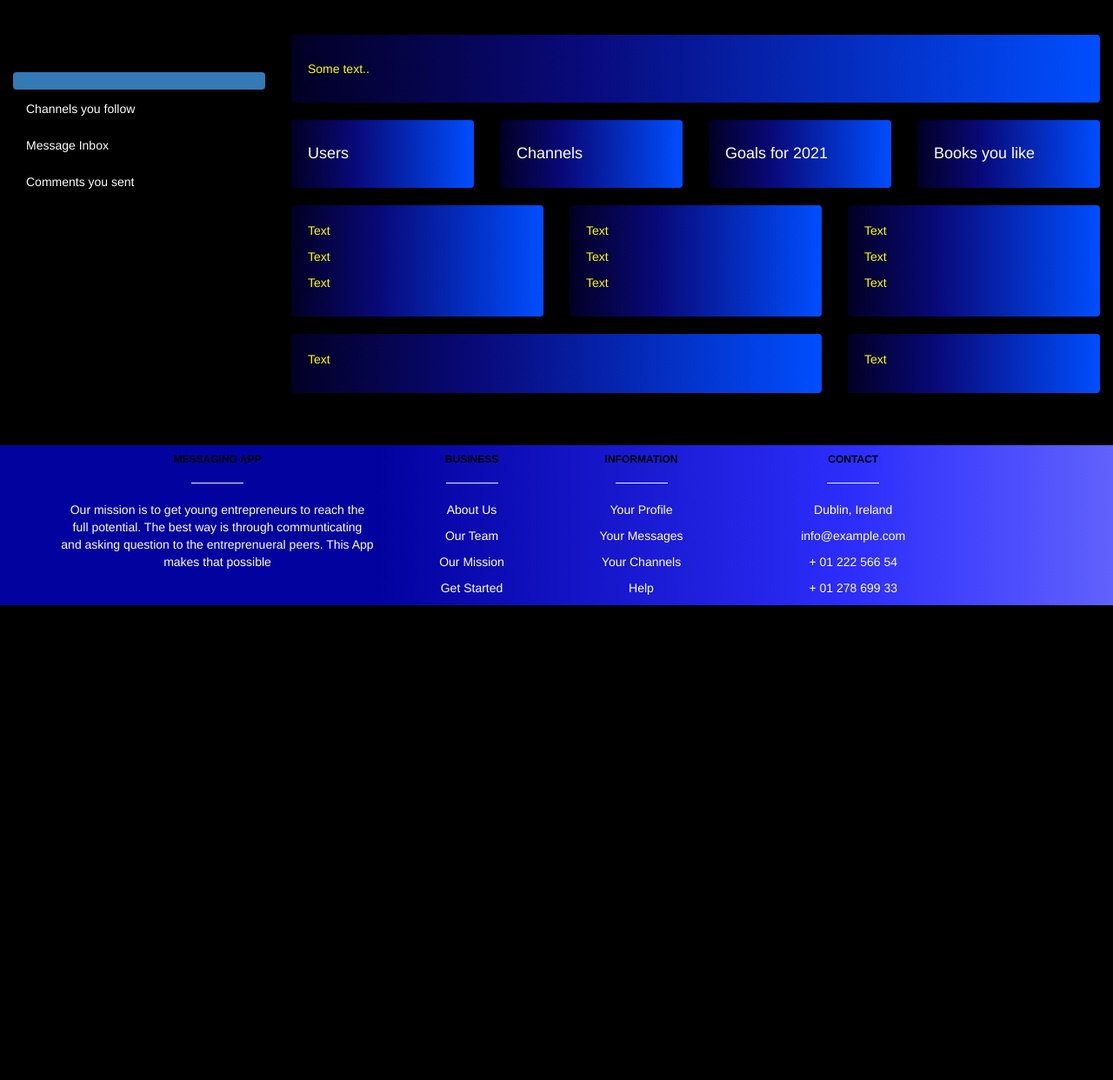
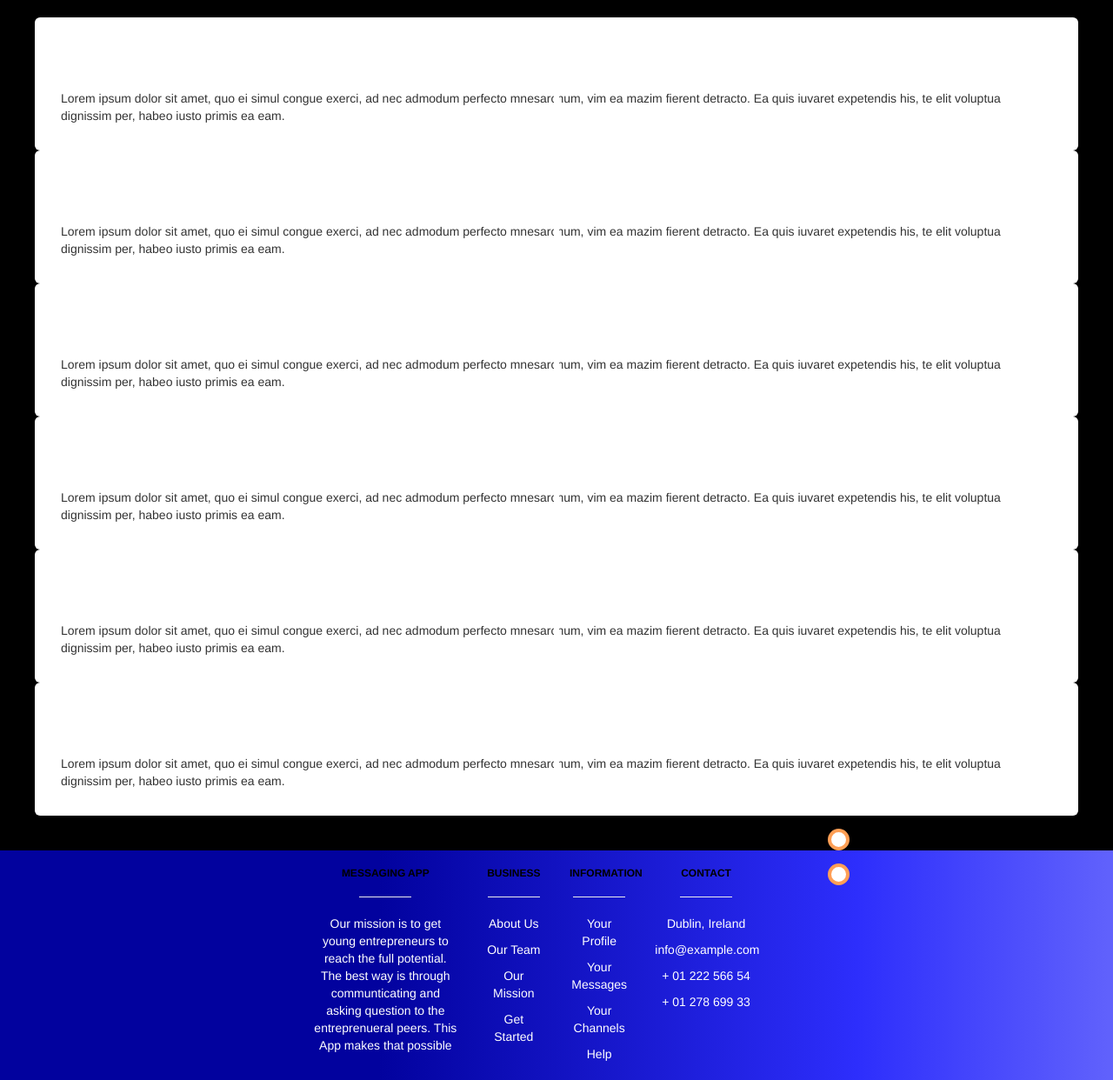
Before and after one commit to anthony-keogh/messaging_app, a Flask app: page /profile in a window 1280 px wide. Shown: the part 150-1392 px from the top of the page at 87% size. Before the commit the page ends 846 px from the top, so only its background shows below. Run offline with Flask 2, Linux system fonts and the light colour scheme; data that the repository does not hold is empty; some libraries are stand-ins or nearby versions.

Commit message:
Commit message

```diff
--- a/app/templates/notes.txt
+++ b/app/templates/notes.txt
@@ -92,3 +92,8 @@
   <br>
        {% endfor %}
  </div>
+
+
+
+
+ {{session.username}}
--- a/app/templates/profile.html
+++ b/app/templates/profile.html
@@ -11,92 +11,174 @@
     .well.well-padding{
     margin-bottom: 20px;
     }
+
+
+/* The actual timeline (the vertical ruler) */
+.timeline {
+  position: relative;
+  max-width: 1200px;
+  margin: 0 auto;
+}
+
+/* The actual timeline (the vertical ruler) */
+.timeline::after {
+  content: '';
+  position: absolute;
+  width: 6px;
+  background-color: white;
+  top: 0;
+  bottom: 0;
+  left: 50%;
+  margin-left: -3px;
+}
+
+/* Container around content */
+.container {
+  padding: 10px 40px;
+  position: relative;
+  background-color: inherit;
+  width: 50%;
+}
+
+/* The circles on the timeline */
+.container::after {
+  content: '';
+  position: absolute;
+  width: 25px;
+  height: 25px;
+  right: -17px;
+  background-color: white;
+  border: 4px solid #FF9F55;
+  top: 15px;
+  border-radius: 50%;
+  z-index: 1;
+}
+
+/* Place the container to the left */
+.left {
+  left: 0;
+}
+
+/* Place the container to the right */
+.right {
+  left: 50%;
+}
+
+/* Add arrows to the left container (pointing right) */
+.left::before {
+  content: " ";
+  height: 0;
+  position: absolute;
+  top: 22px;
+  width: 0;
+  z-index: 1;
+  right: 30px;
+  border: medium solid white;
+  border-width: 10px 0 10px 10px;
+  border-color: transparent transparent transparent white;
+}
+
+/* Add arrows to the right container (pointing left) */
+.right::before {
+  content: " ";
+  height: 0;
+  position: absolute;
+  top: 22px;
+  width: 0;
+  z-index: 1;
+  left: 30px;
+  border: medium solid white;
+  border-width: 10px 10px 10px 0;
+  border-color: transparent white transparent transparent;
+}
+
+/* Fix the circle for containers on the right side */
+.right::after {
+  left: -16px;
+}
+
+/* The actual content */
+.content {
+  padding: 20px 30px;
+  background-color: white;
+  position: relative;
+  border-radius: 6px;
+}
+
+/* Media queries - Responsive timeline on screens less than 600px wide */
+@media screen and (max-width: 600px) {
+  /* Place the timelime to the left */
+  .timeline::after {
+  left: 31px;
+  }
+
+  /* Full-width containers */
+  .container {
+  width: 100%;
+  padding-left: 70px;
+  padding-right: 25px;
+  }
+
+  /* Make sure that all arrows are pointing leftwards */
+  .container::before {
+  left: 60px;
+  border: medium solid white;
+  border-width: 10px 10px 10px 0;
+  border-color: transparent white transparent transparent;
+  }
+
+  /* Make sure all circles are at the same spot */
+  .left::after, .right::after {
+  left: 15px;
+  }
+
+  /* Make all right containers behave like the left ones */
+  .right {
+  left: 0%;
+  }
+}
   </style>
 
 <body style="background-color:black;">
 
-<div class="container-fluid" style="z-index:-1;">
-  <div class="row content">
-    <div class="col-sm-3 sidenav hidden-xs">
-      <h2 style="color:black;">Your Profile</h2>
-      <ul class="nav nav-pills nav-stacked">
-        <li class="active" style="color:black;"><a href="#section1">{{session.username}}</a></li>
-        <li ><a href="#section2" class="profile-headings" style="color:white;">Channels you follow</a></li>
-        <li ><a href="#section3" class="profile-headings" style="color:white;">Message Inbox</a></li>
-        <li ><a href="#section3" class="profile-headings" style="color:white;">Comments you sent</a></li>
-      </ul><br>
+<div class="timeline">
+  <div class="container-timeline left">
+    <div class="content">
+      <h2>2017</h2>
+      <p>Lorem ipsum dolor sit amet, quo ei simul congue exerci, ad nec admodum perfecto mnesarchum, vim ea mazim fierent detracto. Ea quis iuvaret expetendis his, te elit voluptua dignissim per, habeo iusto primis ea eam.</p>
     </div>
-    <br>
-
-    <div class="col-sm-9">
-      <div class="well well-padding">
-        <h4 class="white-text">{{session.username}}</h4>
-        <p class="yellow-text">Some text..</p>
-      </div>
-      <div class="row">
-        <div class="col-sm-3">
-          <div class="well well-padding">
-            <h4 class="white-text">Users</h4>
-
-          </div>
-        </div>
-        <div class="col-sm-3">
-          <div class="well well-padding">
-            <h4 class="white-text">Channels</h4>
-
-
-          </div>
-        </div>
-        <div class="col-sm-3">
-          <div class="well well-padding">
-            <h4 class="white-text">Goals for 2021</h4>
-            <p class="yellow-text"></p>
-          </div>
-        </div>
-        <div class="col-sm-3">
-          <div class="well well-padding">
-            <h4 class="white-text">Books you like</h4>
-            <p class="yellow-text"></p>
-          </div>
-        </div>
-      </div>
-      <div class="row">
-        <div class="col-sm-4">
-          <div class="well well-padding">
-            <p class="yellow-text">Text</p>
-            <p class="yellow-text">Text</p>
-            <p class="yellow-text">Text</p>
-          </div>
-        </div>
-        <div class="col-sm-4">
-          <div class="well well-padding">
-            <p class="yellow-text">Text</p>
-            <p class="yellow-text">Text</p>
-            <p class="yellow-text">Text</p>
-          </div>
-        </div>
-        <div class="col-sm-4">
-          <div class="well well-padding">
-            <p class="yellow-text">Text</p>
-            <p class="yellow-text">Text</p>
-            <p class="yellow-text">Text</p>
-          </div>
-        </div>
-      </div>
-      <div class="row">
-        <div class="col-sm-8">
-          <div class="well well-padding">
-            <p class="yellow-text">Text</p>
-          </div>
-        </div>
-        <div class="col-sm-4">
-          <div class="well well-padding">
-            <p class="yellow-text">Text</p>
-          </div>
-        </div>
-      </div>
+  </div>
+  <div class="container-timeline right">
+    <div class="content">
+      <h2>2016</h2>
+      <p>Lorem ipsum dolor sit amet, quo ei simul congue exerci, ad nec admodum perfecto mnesarchum, vim ea mazim fierent detracto. Ea quis iuvaret expetendis his, te elit voluptua dignissim per, habeo iusto primis ea eam.</p>
+    </div>
+  </div>
+  <div class="container-timeline left">
+    <div class="content">
+      <h2>2015</h2>
+      <p>Lorem ipsum dolor sit amet, quo ei simul congue exerci, ad nec admodum perfecto mnesarchum, vim ea mazim fierent detracto. Ea quis iuvaret expetendis his, te elit voluptua dignissim per, habeo iusto primis ea eam.</p>
+    </div>
+  </div>
+  <div class="container-timeline right">
+    <div class="content">
+      <h2>2012</h2>
+      <p>Lorem ipsum dolor sit amet, quo ei simul congue exerci, ad nec admodum perfecto mnesarchum, vim ea mazim fierent detracto. Ea quis iuvaret expetendis his, te elit voluptua dignissim per, habeo iusto primis ea eam.</p>
+    </div>
+  </div>
+  <div class="container-timeline left">
+    <div class="content">
+      <h2>2011</h2>
+      <p>Lorem ipsum dolor sit amet, quo ei simul congue exerci, ad nec admodum perfecto mnesarchum, vim ea mazim fierent detracto. Ea quis iuvaret expetendis his, te elit voluptua dignissim per, habeo iusto primis ea eam.</p>
+    </div>
+  </div>
+  <div class="container-timeline right">
+    <div class="content">
+      <h2>2007</h2>
+      <p>Lorem ipsum dolor sit amet, quo ei simul congue exerci, ad nec admodum perfecto mnesarchum, vim ea mazim fierent detracto. Ea quis iuvaret expetendis his, te elit voluptua dignissim per, habeo iusto primis ea eam.</p>
     </div>
   </div>
 </div>
+
 </body>
 {% endblock %}
```
